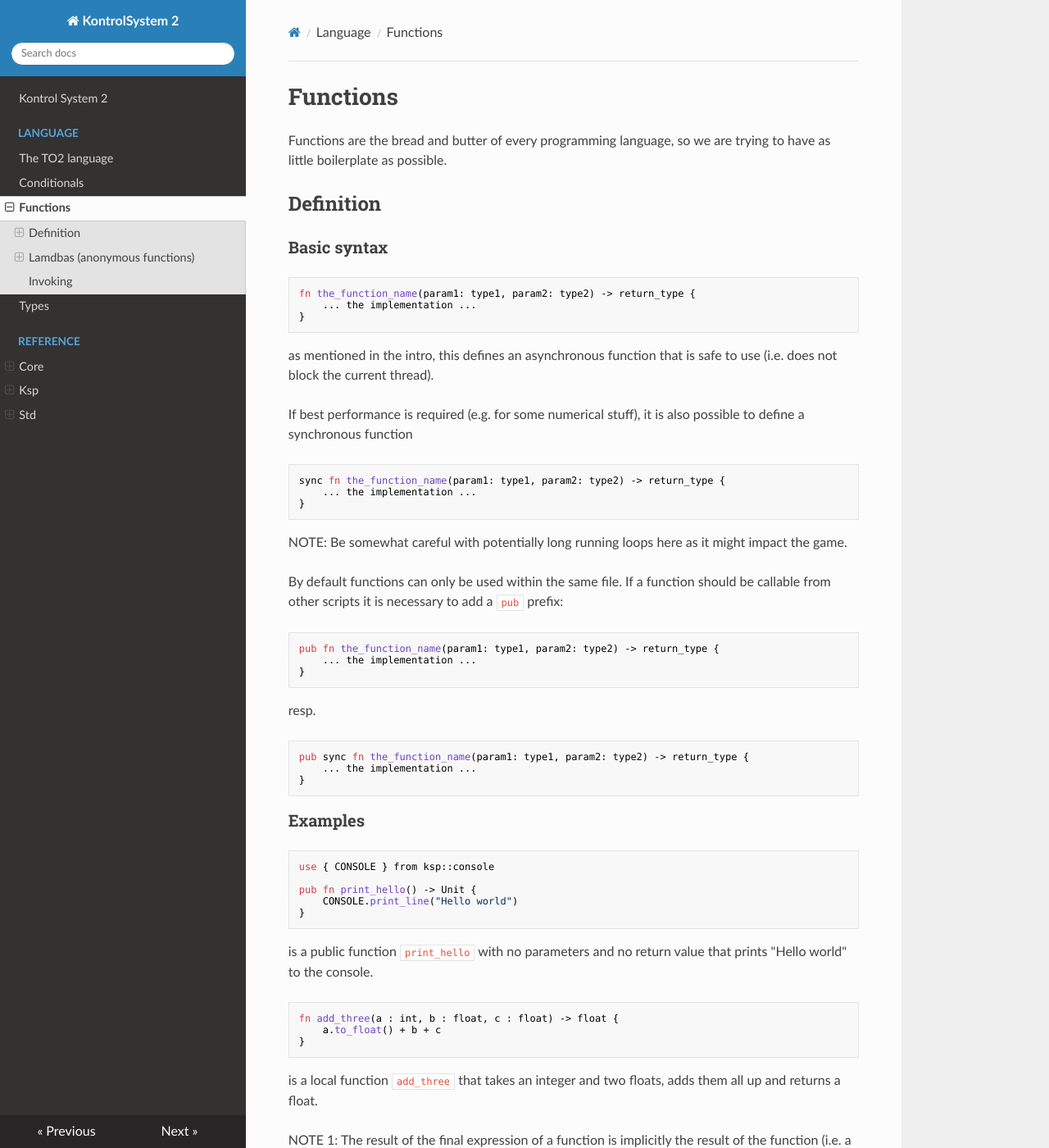
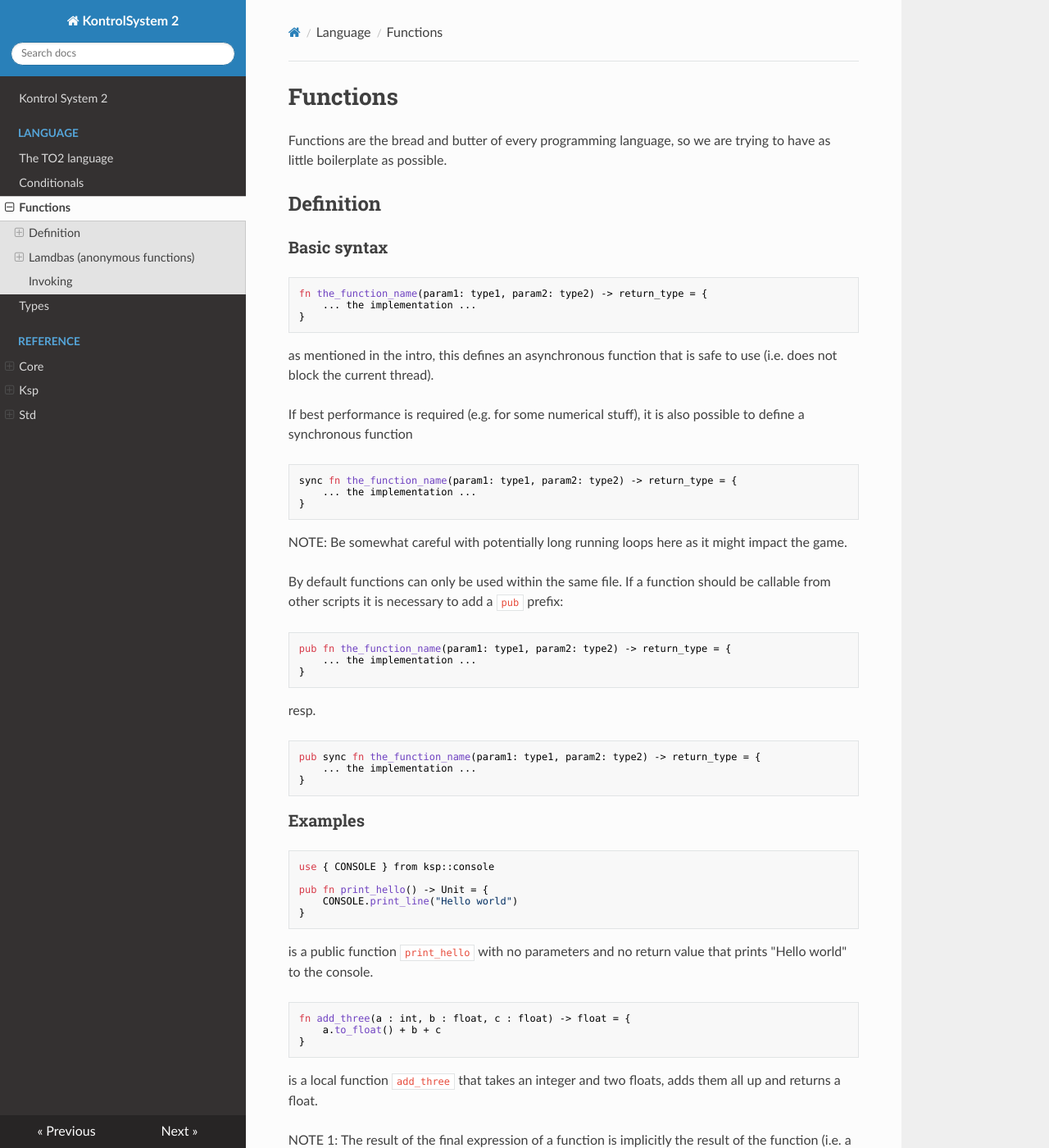
Before and after one commit to untoldwind/KontrolSystem2, an MkDocs documentation site: the page built from docs/language/function.md, in a window 1280 px wide and 1400 px high. Shown: the whole window at 82% size. Built offline with MkDocs 1.6.1, drawn with Linux system fonts in a browser that asks for light colours; nearby versions of some CDN libraries.

Commit message:
Prepare facing

````diff
--- a/docs/language/function.md
+++ b/docs/language/function.md
@@ -7,7 +7,7 @@
 ### Basic syntax
 
 ```rust
-fn the_function_name(param1: type1, param2: type2) -> return_type {
+fn the_function_name(param1: type1, param2: type2) -> return_type = {
     ... the implementation ...
 }
 ```
@@ -17,7 +17,7 @@
 If best performance is required (e.g. for some numerical stuff), it is also possible to define a synchronous function
 
 ```rust
-sync fn the_function_name(param1: type1, param2: type2) -> return_type {
+sync fn the_function_name(param1: type1, param2: type2) -> return_type = {
     ... the implementation ...
 }
 ```
@@ -26,13 +26,13 @@
 By default functions can only be used within the same file. If a function should be callable from other scripts it is necessary to add a `pub` prefix:
 
 ```rust
-pub fn the_function_name(param1: type1, param2: type2) -> return_type {
+pub fn the_function_name(param1: type1, param2: type2) -> return_type = {
     ... the implementation ...
 }
 ```
 resp.
 ```rust
-pub sync fn the_function_name(param1: type1, param2: type2) -> return_type {
+pub sync fn the_function_name(param1: type1, param2: type2) -> return_type = {
     ... the implementation ...
 }
 ```
@@ -42,14 +42,14 @@
 ```rust
 use { CONSOLE } from ksp::console
 
-pub fn print_hello() -> Unit {
+pub fn print_hello() -> Unit = {
     CONSOLE.print_line("Hello world")
 }
 ```
 is a public function `print_hello` with no parameters and no return value that prints "Hello world" to the console.
 
 ```rust
-fn add_three(a : int, b : float, c : float) -> float {
+fn add_three(a : int, b : float, c : float) -> float = {
     a.to_float() + b + c
 }
 ```
````
Also changed, not shown: 2 other files.
